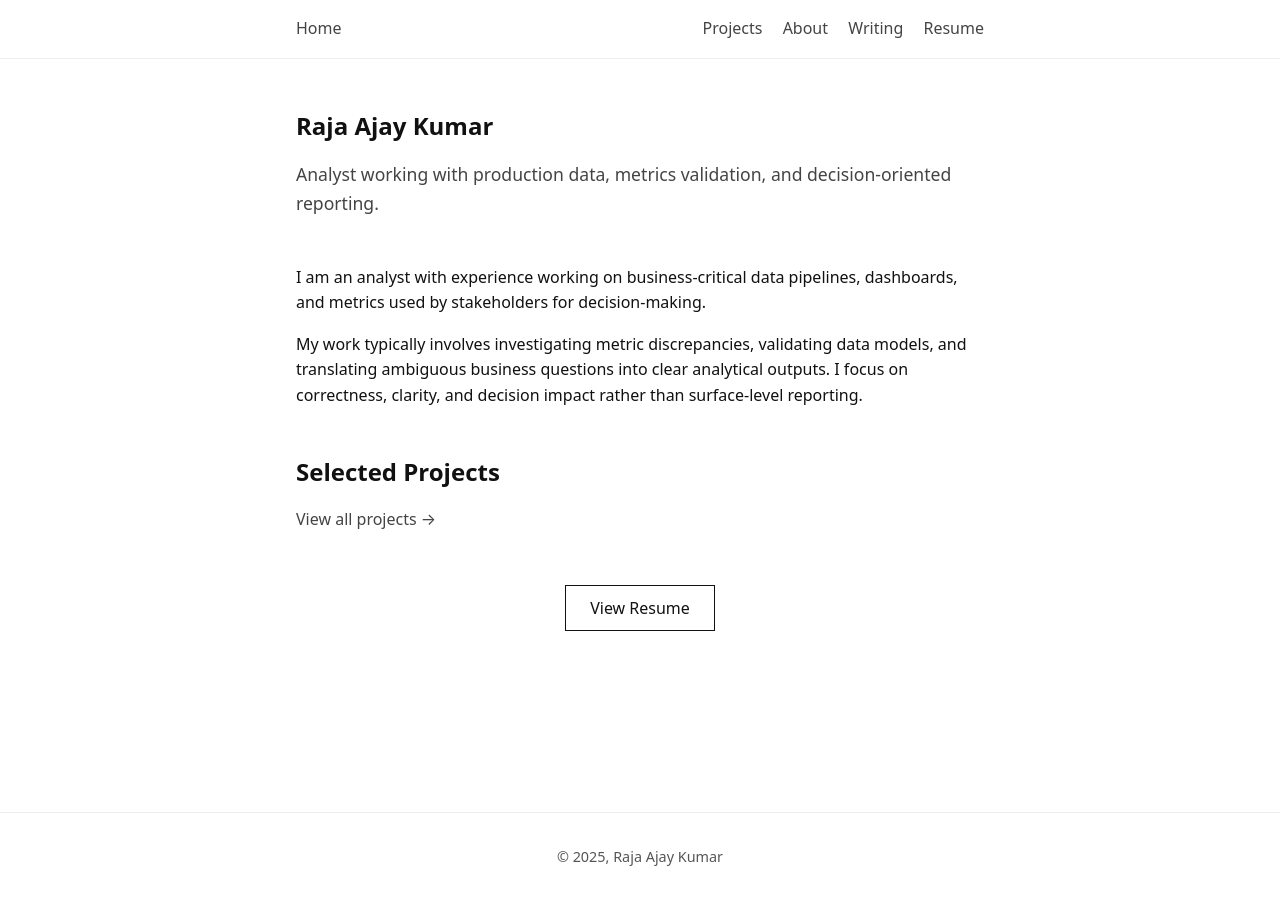
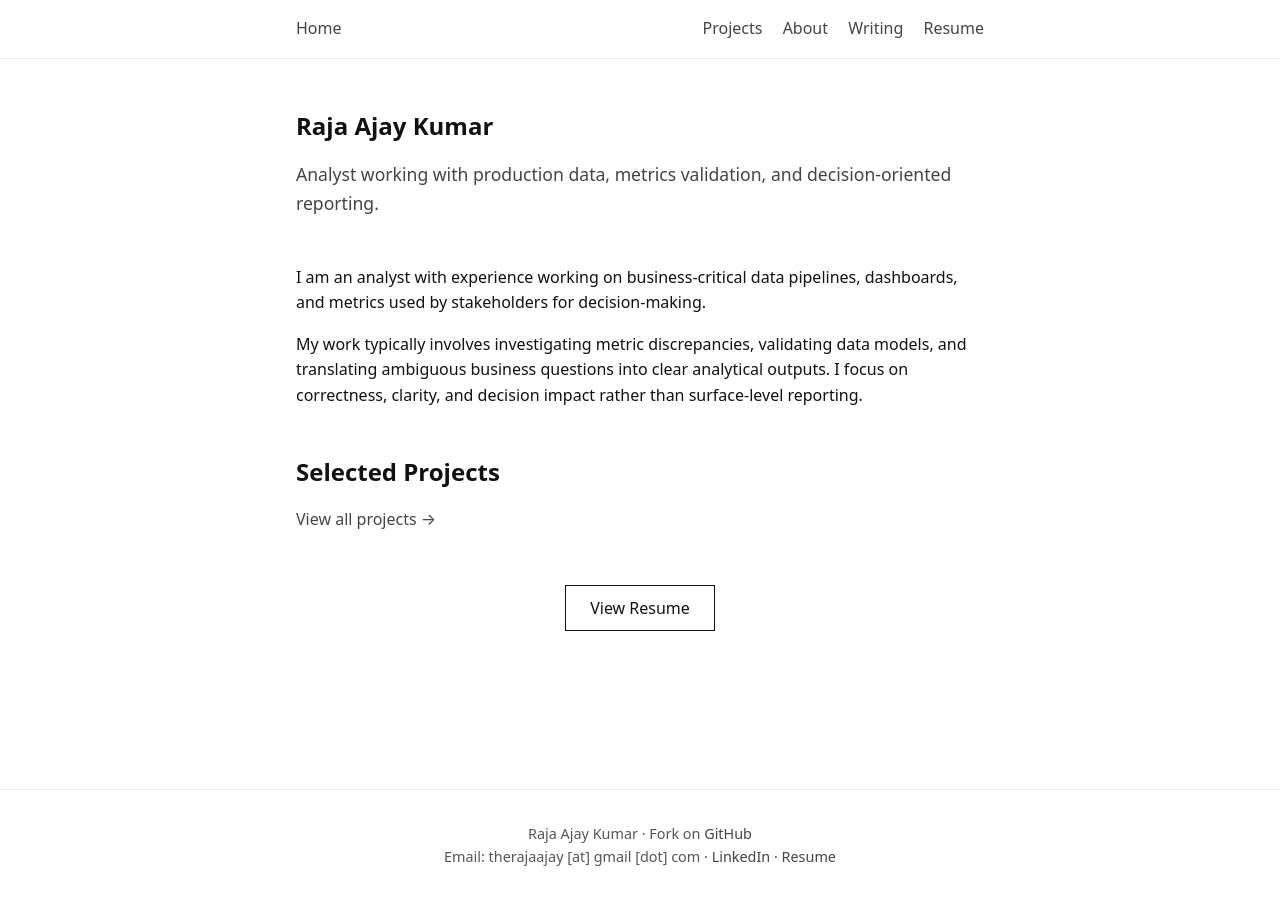
Before and after one commit to rajaajaykumar/rajaajaykumar.github.io, a Jekyll site: the page built from index.md, in a window 1280 px wide. Built offline with Jekyll 4.4.1, drawn with Linux system fonts in a browser that asks for light colours.

Commit message:
feat(footer): add contact links

```diff
--- a/_includes/footer.html
+++ b/_includes/footer.html
@@ -1,3 +1,8 @@
 <footer class="footer">
-    © {{ site.time | date: "%Y" }}, {{ site.title }}
+  {{ site.title }} ·
+  Fork on <a href="{{ site.github_url }}/{{ site.github_repo }}" target="_blank" rel="noopener">GitHub</a>
+  <br>
+  <span>Email: {{ site.email | replace: "@", " [at] " | replace: ".", " [dot] " }}</span> ·
+  <a href="{{ site.linkedin_url }}" target="_blank" rel="noopener">LinkedIn</a> ·
+  <a href="{{ site.resume }}" target="_blank" rel="noopener">Resume</a>
 </footer>
```
